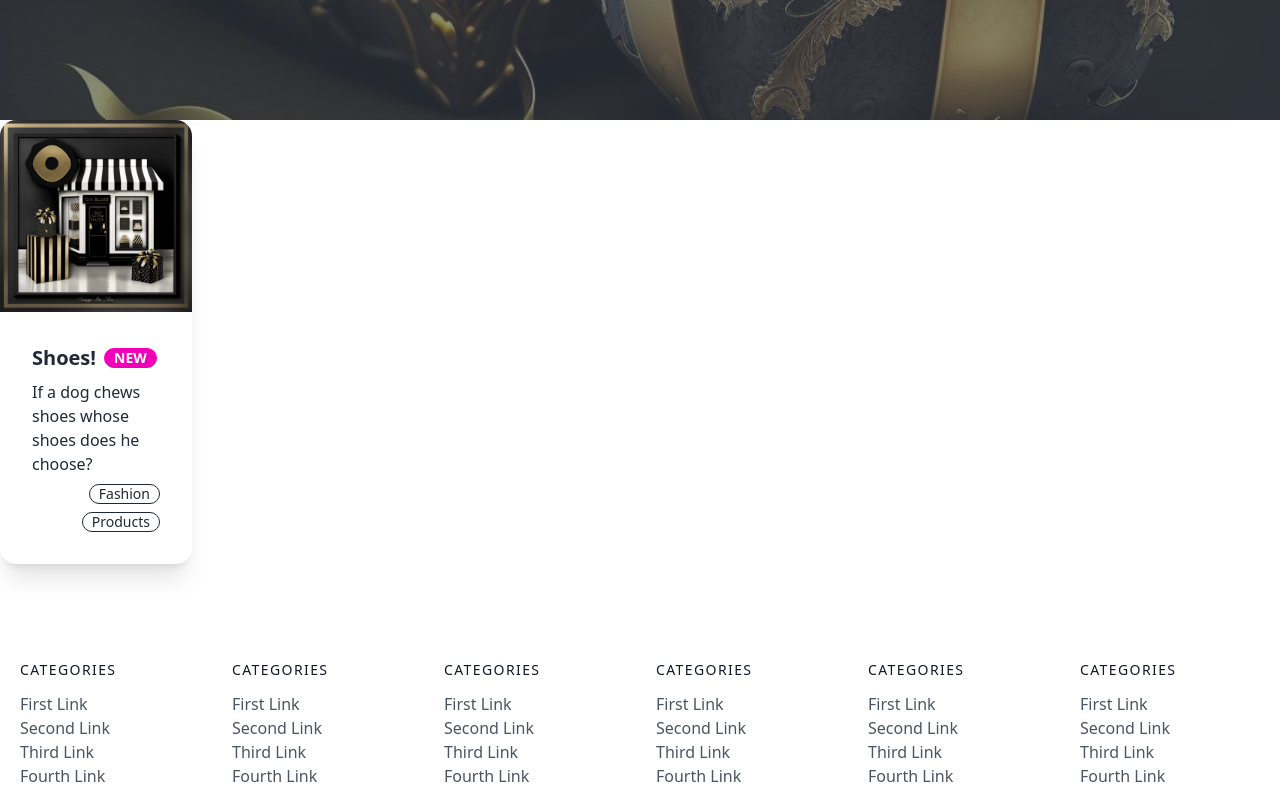
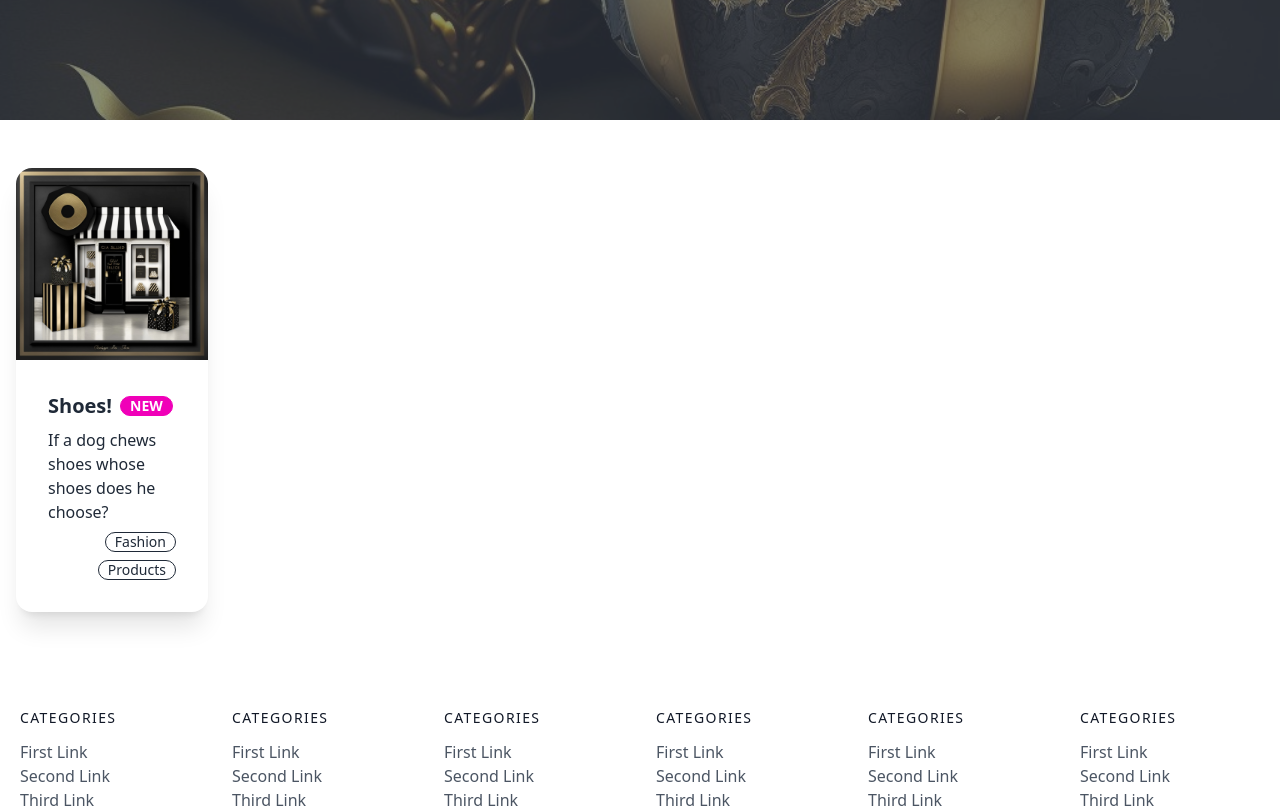
Before and after one commit to Ohohko/Mid-project, a React (Vite) app: page / in a window 1280 px wide. Shown: the part 760-1569 px from the top of the page. Built offline with nearby package versions, Linux system fonts and the light colour scheme.

Commit message:
margin card

```diff
--- a/src/components/Card.jsx
+++ b/src/components/Card.jsx
@@ -3,7 +3,7 @@ import pic from "../img/6.jpeg";
 
 const Card = () =>{
   return (
-<div className="card w-48 bg-base-100 shadow-xl">
+<div className="card w-48 bg-base-100 shadow-xl ml-4 mt-12">
   <figure><img src= {pic}/></figure>
   <div className="card-body">
     <h2 className="card-title">
```
